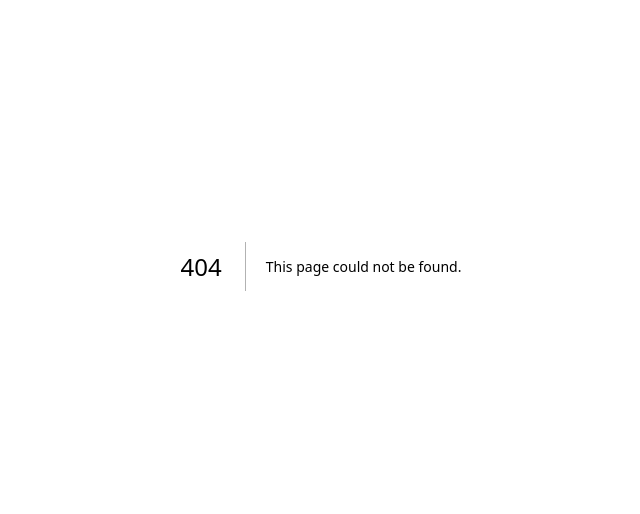
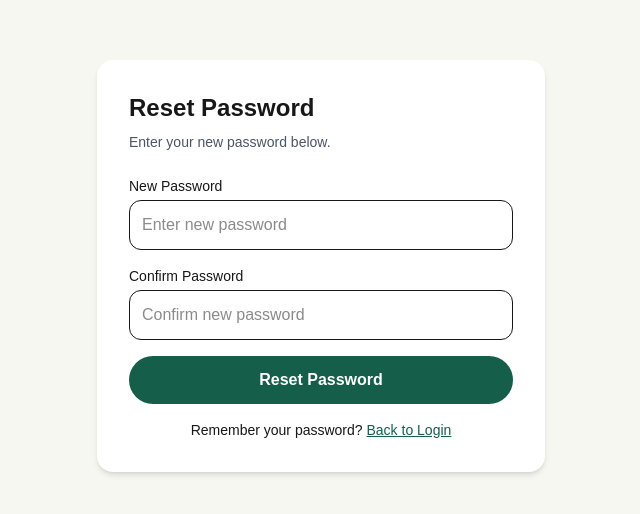
Before and after one commit to Areeba877/ecommerce-store, a Next.js app: page /reset-password in a window 1280 px wide. Before the commit this address had no page. Shown: the part 134-648 px from the top of the page, without its empty margins (319-959 px from the left). Built offline with nearby package versions, Linux system fonts and the light colour scheme.

Commit message:
Add forgot password flow

```diff
--- /dev/null
+++ b/app/api/auth/forgot-password/route.ts
@@ -0,0 +1,64 @@
+import { NextResponse } from "next/server";
+import crypto from "crypto";
+import { connectDB } from "@/lib/mongodb";
+import User from "@/models/User";
+
+export async function POST(request: Request) {
+  try {
+    const { email } = await request.json();
+
+    if (!email) {
+      return NextResponse.json(
+        { message: "Email is required." },
+        { status: 400 }
+      );
+    }
+
+    await connectDB();
+
+    const normalizedEmail = email.trim().toLowerCase();
+
+    const user = await User.findOne({
+      email: normalizedEmail,
+    });
+
+    if (!user) {
+      return NextResponse.json(
+        {
+          message:
+            "If an account exists with this email, a password reset link has been created.",
+        },
+        { status: 200 }
+      );
+    }
+
+    const resetToken = crypto.randomBytes(32).toString("hex");
+
+    user.resetPasswordToken = resetToken;
+    user.resetPasswordTokenExpires = new Date(
+      Date.now() + 60 * 60 * 1000
+    );
+
+    await user.save();
+
+    const resetUrl = `http://localhost:3000/reset-password?token=${resetToken}`;
+
+    console.log("PASSWORD RESET URL:", resetUrl);
+
+   return NextResponse.json(
+  {
+    message: "Reset link created.",
+    resetUrl: resetUrl,
+  },
+  { status: 200 }
+);
+
+  } catch (error) {
+    console.error("Forgot password error:", error);
+
+    return NextResponse.json(
+      { message: "Something went wrong. Please try again." },
+      { status: 500 }
+    );
+  }
+}
--- /dev/null
+++ b/app/api/auth/reset-password/route.ts
@@ -0,0 +1,61 @@
+import { NextResponse } from "next/server";
+import bcrypt from "bcryptjs";
+import { connectDB } from "@/lib/mongodb";
+import User from "@/models/User";
+
+export async function POST(request: Request) {
+  try {
+    const body = await request.json();
+    const { token, password } = body;
+
+    if (!token || !password) {
+      return NextResponse.json(
+        { message: "Reset token and new password are required." },
+        { status: 400 }
+      );
+    }
+
+    if (password.length < 6) {
+      return NextResponse.json(
+        { message: "Password must be at least 6 characters." },
+        { status: 400 }
+      );
+    }
+
+    await connectDB();
+
+    const user = await User.findOne({
+      resetPasswordToken: token,
+      resetPasswordTokenExpires: { $gt: new Date() },
+    });
+
+    if (!user) {
+      return NextResponse.json(
+        { message: "Invalid or expired reset link." },
+        { status: 400 }
+      );
+    }
+
+    const hashedPassword = await bcrypt.hash(password, 10);
+
+    user.password = hashedPassword;
+    user.resetPasswordToken = undefined;
+    user.resetPasswordTokenExpires = undefined;
+
+    await user.save();
+
+    return NextResponse.json(
+      {
+        message: "Password reset successfully.",
+      },
+      { status: 200 }
+    );
+  } catch (error) {
+    console.error("Reset password error:", error);
+
+    return NextResponse.json(
+      { message: "Server error while resetting password." },
+      { status: 500 }
+    );
+  }
+}
--- /dev/null
+++ b/app/forgot-password/page.tsx
@@ -0,0 +1,108 @@
+"use client";
+
+import Link from "next/link";
+import { useState } from "react";
+
+export default function ForgotPasswordPage() {
+  const [email, setEmail] = useState("");
+  const [message, setMessage] = useState("");
+  const [error, setError] = useState("");
+  const [loading, setLoading] = useState(false);
+
+const handleSubmit = async (e: React.FormEvent) => {
+  e.preventDefault();
+  setMessage("");
+  setError("");
+  setLoading(true);
+
+  try {
+    const res = await fetch("/api/auth/forgot-password", {
+      method: "POST",
+      headers: {
+        "Content-Type": "application/json",
+      },
+      body: JSON.stringify({ email }),
+    });
+
+    const data = await res.json();
+
+    if (!res.ok) {
+      setError(data.message || "Something went wrong.");
+      return;
+    }
+
+    if (data.resetUrl) {
+      window.location.href = data.resetUrl;
+      return;
+    }
+
+    setMessage(data.message);
+  } catch {
+    setError("Network or server connection failed.");
+  } finally {
+    setLoading(false);
+  }
+};
+
+  return (
+    <main className="min-h-screen bg-[#f7f7f2] px-4 py-8 flex items-center justify-center">
+      <div className="w-full max-w-md bg-white p-8 rounded-2xl shadow-md">
+        <h1 className="text-2xl font-bold mb-2">
+          Forgot Password
+        </h1>
+
+        <p className="text-sm text-gray-600 mb-6">
+          Enter your email address and we&apos;ll help you reset your password.
+        </p>
+
+        {message && (
+          <div className="mb-4 text-sm text-green-700 bg-green-50 p-3 rounded-lg">
+            {message}
+          </div>
+        )}
+
+        {error && (
+          <div className="mb-4 text-sm text-red-600 bg-red-50 p-3 rounded-lg">
+            {error}
+          </div>
+        )}
+
+        <form onSubmit={handleSubmit} className="space-y-4">
+          <div>
+            <label className="block text-sm font-medium mb-1">
+              Email
+            </label>
+
+            <input
+              type="email"
+              required
+              value={email}
+              onChange={(e) => setEmail(e.target.value)}
+              placeholder="Enter your email"
+              className="w-full p-3 border rounded-xl"
+            />
+          </div>
+
+          <button
+  type="submit"
+  onClick={() => console.log("RESET BUTTON CLICKED")}
+  disabled={loading}
+  className="w-full bg-[#155e4a] text-white py-3 rounded-full font-semibold disabled:opacity-50"
+>
+  {loading ? "Sending..." : "Send Reset Link"}
+</button>
+        </form>
+
+        <p className="mt-4 text-sm text-center">
+          Remember your password?{" "}
+          <Link
+            href="/login"
+            className="text-[#155e4a] underline"
+          >
+            Back to Login
+          </Link>
+        </p>
+      </div>
+    </main>
+  );
+}
--- a/app/login/page.tsx
+++ b/app/login/page.tsx
@@ -76,6 +76,15 @@ export default function LoginPage() {
             />
           </div>
 
+          <div className="text-right">
+  <Link
+    href="/forgot-password"
+    className="text-sm text-[#155e4a] underline"
+  >
+    Forgot Password?
+  </Link>
+</div>
+
           <button
             type="submit"
             onClick={() => console.log("LOGIN BUTTON CLICKED")}
--- /dev/null
+++ b/app/reset-password/page.tsx
@@ -0,0 +1,145 @@
+"use client";
+
+import { useState } from "react";
+import { useSearchParams } from "next/navigation";
+
+export default function ResetPasswordPage() {
+  const searchParams = useSearchParams();
+  const token = searchParams.get("token");
+
+  const [password, setPassword] = useState("");
+  const [confirmPassword, setConfirmPassword] = useState("");
+  const [message, setMessage] = useState("");
+  const [error, setError] = useState("");
+  const [loading, setLoading] = useState(false);
+
+  const handleSubmit = async (e: React.FormEvent) => {
+    e.preventDefault();
+
+    setMessage("");
+    setError("");
+
+    if (!token) {
+      setError("Invalid or missing reset token.");
+      return;
+    }
+
+    if (password !== confirmPassword) {
+      setError("Passwords do not match.");
+      return;
+    }
+
+    if (password.length < 6) {
+      setError("Password must be at least 6 characters.");
+      return;
+    }
+
+    setLoading(true);
+
+    try {
+      const res = await fetch("/api/auth/reset-password", {
+        method: "POST",
+        headers: {
+          "Content-Type": "application/json",
+        },
+        body: JSON.stringify({
+          token,
+          password,
+        }),
+      });
+
+      const data = await res.json();
+
+      if (!res.ok) {
+        setError(data.message || "Password reset failed.");
+        return;
+      }
+
+      setMessage("Password reset successfully. You can now log in.");
+      setPassword("");
+      setConfirmPassword("");
+    } catch {
+      setError("Network or server connection failed.");
+    } finally {
+      setLoading(false);
+    }
+  };
+
+  return (
+    <main className="min-h-screen bg-[#f7f7f2] px-4 py-8 flex items-center justify-center">
+      <div className="w-full max-w-md bg-white p-8 rounded-2xl shadow-md">
+        <h1 className="text-2xl font-bold mb-2">
+          Reset Password
+        </h1>
+
+        <p className="text-sm text-gray-600 mb-6">
+          Enter your new password below.
+        </p>
+
+        {message && (
+          <div className="mb-4 text-sm text-green-700 bg-green-50 p-3 rounded-lg">
+            {message}
+          </div>
+        )}
+
+        {error && (
+          <div className="mb-4 text-sm text-red-600 bg-red-50 p-3 rounded-lg">
+            {error}
+          </div>
+        )}
+
+        <form onSubmit={handleSubmit} className="space-y-4">
+          <div>
+            <label className="block text-sm font-medium mb-1">
+              New Password
+            </label>
+
+            <input
+              type="password"
+              required
+              minLength={6}
+              value={password}
+              onChange={(e) => setPassword(e.target.value)}
+              placeholder="Enter new password"
+              className="w-full p-3 border rounded-xl"
+            />
+          </div>
+
+          <div>
+            <label className="block text-sm font-medium mb-1">
+              Confirm Password
+            </label>
+
+            <input
+              type="password"
+              required
+              minLength={6}
+              value={confirmPassword}
+              onChange={(e) => setConfirmPassword(e.target.value)}
+              placeholder="Confirm new password"
+              className="w-full p-3 border rounded-xl"
+            />
+          </div>
+
+          <button
+            type="submit"
+            disabled={loading}
+            className="w-full bg-[#155e4a] text-white py-3 rounded-full font-semibold disabled:opacity-50"
+          >
+            {loading ? "Resetting..." : "Reset Password"}
+          </button>
+        </form>
+
+        <p className="mt-4 text-sm text-center">
+          Remember your password?{" "}
+          <a
+            href="/login"
+            className="text-[#155e4a] underline"
+          >
+            Back to Login
+          </a>
+        </p>
+      </div>
+    </main>
+  );
+}
--- a/models/User.ts
+++ b/models/User.ts
@@ -7,6 +7,8 @@ export interface IUser extends Document {
   isVerified: boolean;
   verificationToken?: string;
   verificationTokenExpires?: Date;
+  resetPasswordToken?: string;
+resetPasswordTokenExpires?: Date;
   createdAt: Date;
   updatedAt: Date;
 }
@@ -44,6 +46,15 @@ const UserSchema = new Schema<IUser>(
     verificationTokenExpires: {
       type: Date,
     },
+
+resetPasswordToken: {
+  type: String,
+},
+
+resetPasswordTokenExpires: {
+  type: Date,
+},
+
   },
   {
     timestamps: true,
```
